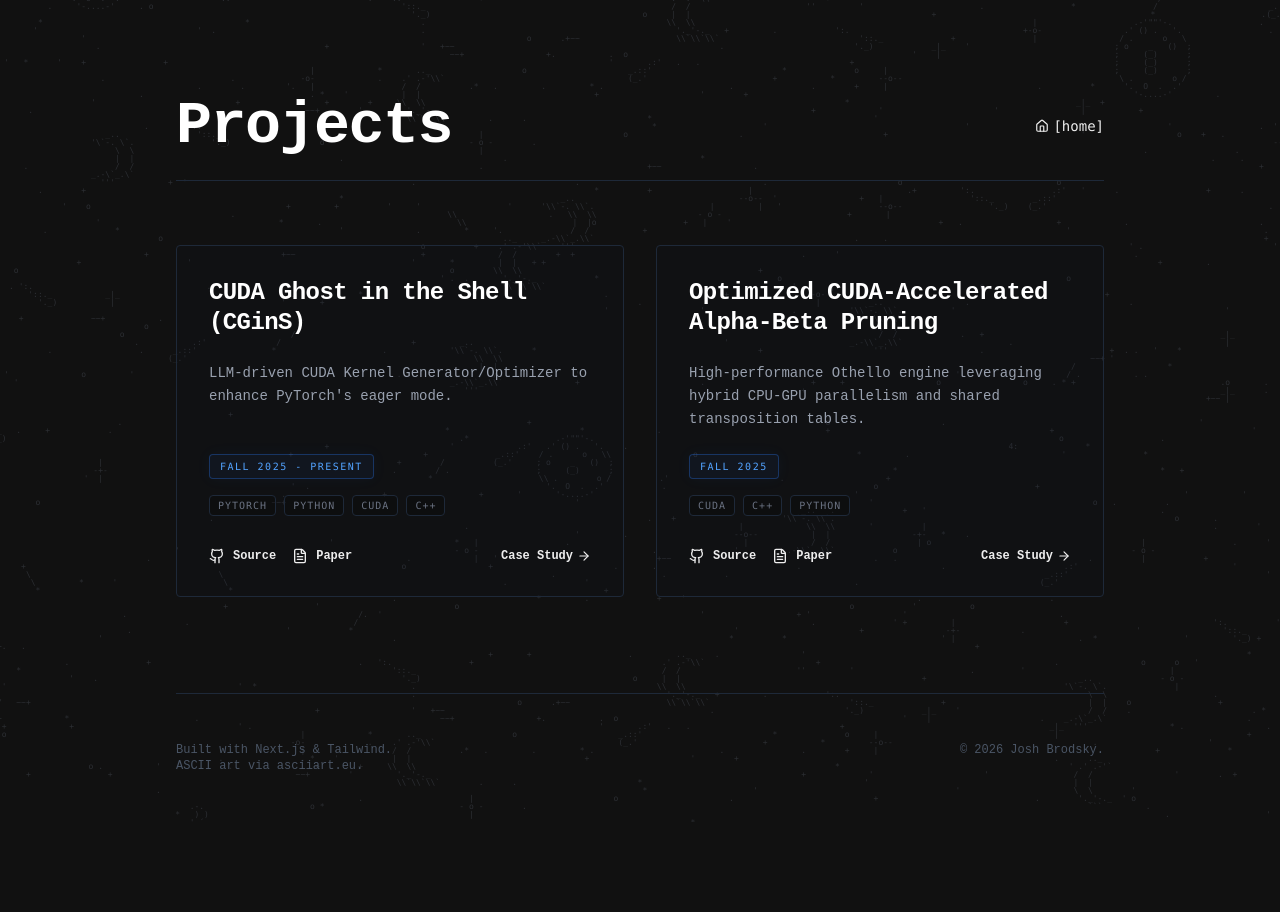
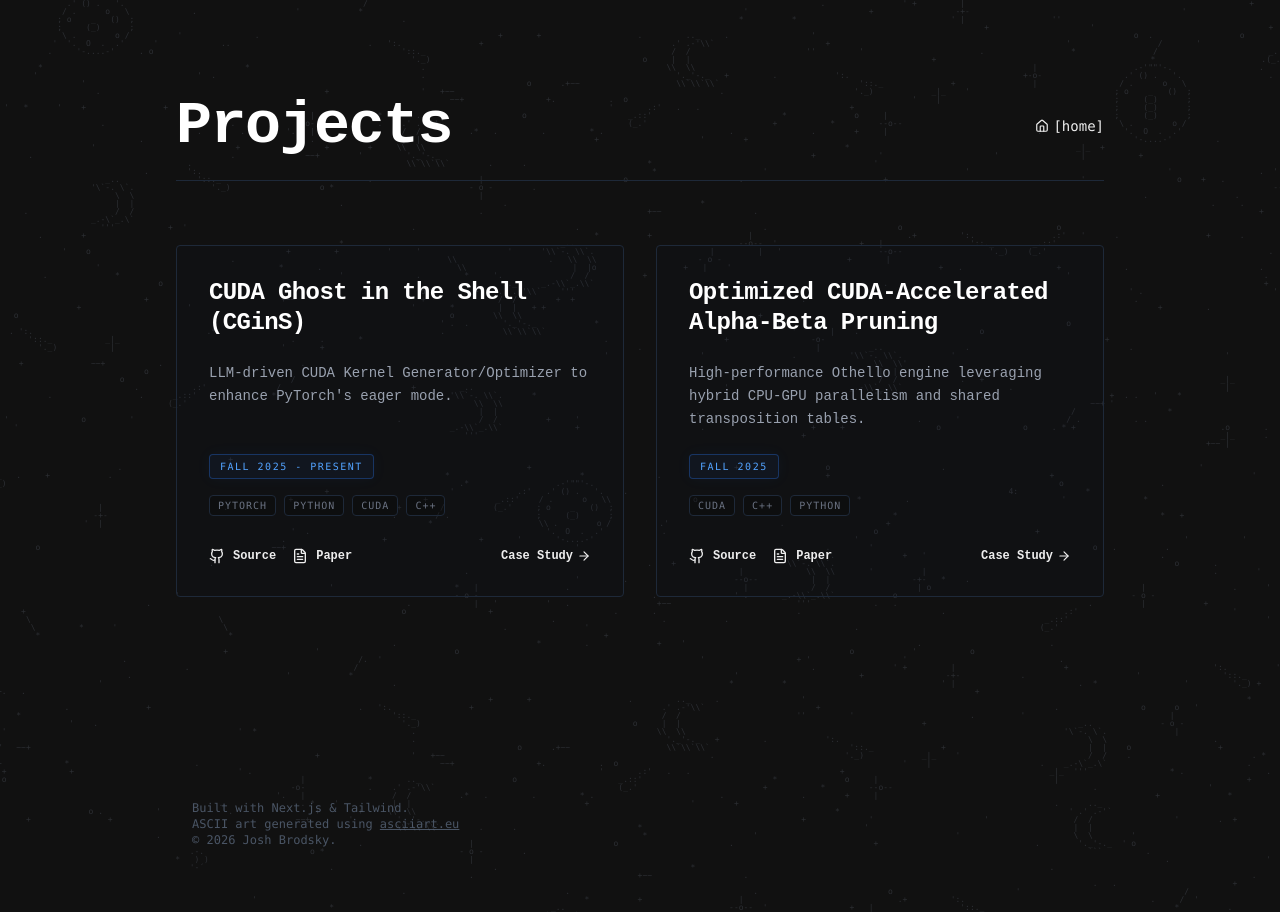
Before and after one commit to TheJoshBrod/portfolio, a Next.js app: page /portfolio/projects in a window 1280 px wide. Before the commit the page ends 822 px from the top, so only its background shows below. Built offline with nearby package versions, Linux system fonts and the light colour scheme.

Commit message:
generalized footnote

```diff
--- a/src/app/page.tsx
+++ b/src/app/page.tsx
@@ -4,6 +4,7 @@ import ExperienceSection from "@/components/experience/page";
 import AboutMeSection from "@/components/aboutme/page";
 import Portfolio from "@/components/portfolio/Portfolio";
 import Contact from "@/components/contact/page";
+import Footnote from "@/components/footnote/page";
 
 export default function Home() {
 
@@ -14,6 +15,7 @@ export default function Home() {
       <ExperienceSection />
       <Portfolio />
       <Contact />
+      <Footnote />
     </>
   );
 }
--- a/src/app/projects/[slug]/page.tsx
+++ b/src/app/projects/[slug]/page.tsx
@@ -3,6 +3,7 @@ import { notFound } from 'next/navigation';
 import { getAllProjects, getProjectBySlug } from '@/lib/projects';
 import StarsBackground from '@/components/StarsBackground';
 import { Github, FileText, ArrowLeft, Home, Calendar } from 'lucide-react';
+import Footnote from '@/components/footnote/page';
 
 interface PageProps {
     params: Promise<{ slug: string }>;
@@ -99,26 +100,8 @@ export default async function ProjectDetailPage({ params }: PageProps) {
                         <div className="space-y-16" dangerouslySetInnerHTML={{ __html: project.content }} />
                     </article>
                 </main>
-
-                <footer className="mt-32 pt-12 border-t border-gray-800 text-[10px] text-gray-600 font-mono uppercase tracking-[0.2em] flex flex-col md:flex-row justify-between items-center gap-6">
-                    <div className="text-center md:text-left">
-                        Built with Next.js & Tailwind.
-                        <br />
-                        ASCII art via{" "}
-                        <a
-                            href="https://www.asciiart.eu/ascii-night-sky-generator"
-                            target="_blank"
-                            rel="noopener noreferrer"
-                            className="underline hover:text-gray-400 transition-colors"
-                        >
-                            asciiart.eu
-                        </a>.
             </div>
-                    <div>
-                        &copy; {new Date().getFullYear()} Josh Brodsky. All Rights Reserved.
-                    </div>
-                </footer>
-            </div>
+            <Footnote />
         </div>
     );
 }
--- a/src/app/projects/page.tsx
+++ b/src/app/projects/page.tsx
@@ -2,11 +2,13 @@ import Link from 'next/link';
 import { getAllProjects } from '../../lib/projects';
 import StarsBackground from '../../components/StarsBackground';
 import { Github, FileText, ArrowRight, Home } from 'lucide-react';
+import Footnote from '../../components/footnote/page';
 
 export default function ProjectsPage() {
     const projects = getAllProjects();
 
     return (
+        <>
             <div className="min-h-screen w-full relative bg-[#111] overflow-hidden">
                 <StarsBackground />
 
@@ -89,26 +91,10 @@ export default function ProjectsPage() {
                             </div>
                         ))}
                     </div>
+                </div>
+                <Footnote />
+            </div>
 
-                <footer className="mt-auto py-12 border-t border-gray-800 text-xs text-gray-600 w-full flex flex-col md:flex-row justify-between gap-4">
-                    <div>
-                        Built with Next.js & Tailwind.
-                        <br />
-                        ASCII art via{" "}
-                        <a
-                            href="https://www.asciiart.eu/ascii-night-sky-generator"
-                            target="_blank"
-                            rel="noopener noreferrer"
-                            className="underline hover:text-gray-300"
-                        >
-                            asciiart.eu
-                        </a>.
-                    </div>
-                    <div className="md:text-right">
-                        &copy; {new Date().getFullYear()} Josh Brodsky.
-                    </div>
-                </footer>
-            </div>
-        </div>
+        </>
     );
 }
--- a/src/components/contact/page.tsx
+++ b/src/components/contact/page.tsx
@@ -99,23 +99,6 @@ export default function ContactSection() {
           )}
         </form>
       </div>
-
-      <div className="mt-24 text-gray-600 font-mono text-xs">
-        Built with Next.js & Tailwind.
-        <br />
-        ASCII art generated using{" "}
-        <a
-          href="https://www.asciiart.eu/ascii-night-sky-generator"
-          target="_blank"
-          rel="noopener noreferrer"
-          className="underline hover:text-gray-800"
-        >
-          asciiart.eu
-        </a>.
-        <br />
-        &copy; {new Date().getFullYear()} Josh Brodsky.
-      </div>
-
     </div>
   );
 }
--- /dev/null
+++ b/src/components/footnote/page.tsx
@@ -0,0 +1,25 @@
+'use client';
+
+export default function Footnote() {
+
+    return (
+        <div id="footnote" className="flex flex-col items-start w-full max-w-5xl mx-auto px-8 md:px-16 mb-16">
+
+            <div className=" text-gray-600 font-mono text-xs">
+                Built with Next.js & Tailwind.
+                <br />
+                ASCII art generated using{" "}
+                <a
+                    href="https://www.asciiart.eu/ascii-night-sky-generator"
+                    target="_blank"
+                    rel="noopener noreferrer"
+                    className="underline hover:text-gray-800"
+                >
+                    <span className="underline hover:text-gray-800">asciiart.eu</span>
+                </a>
+                <br />
+                &copy; {new Date().getFullYear()} Josh Brodsky.
+            </div>
+        </div>
+    );
+}
```
Lines whose indentation alone changed are shown as unchanged.
